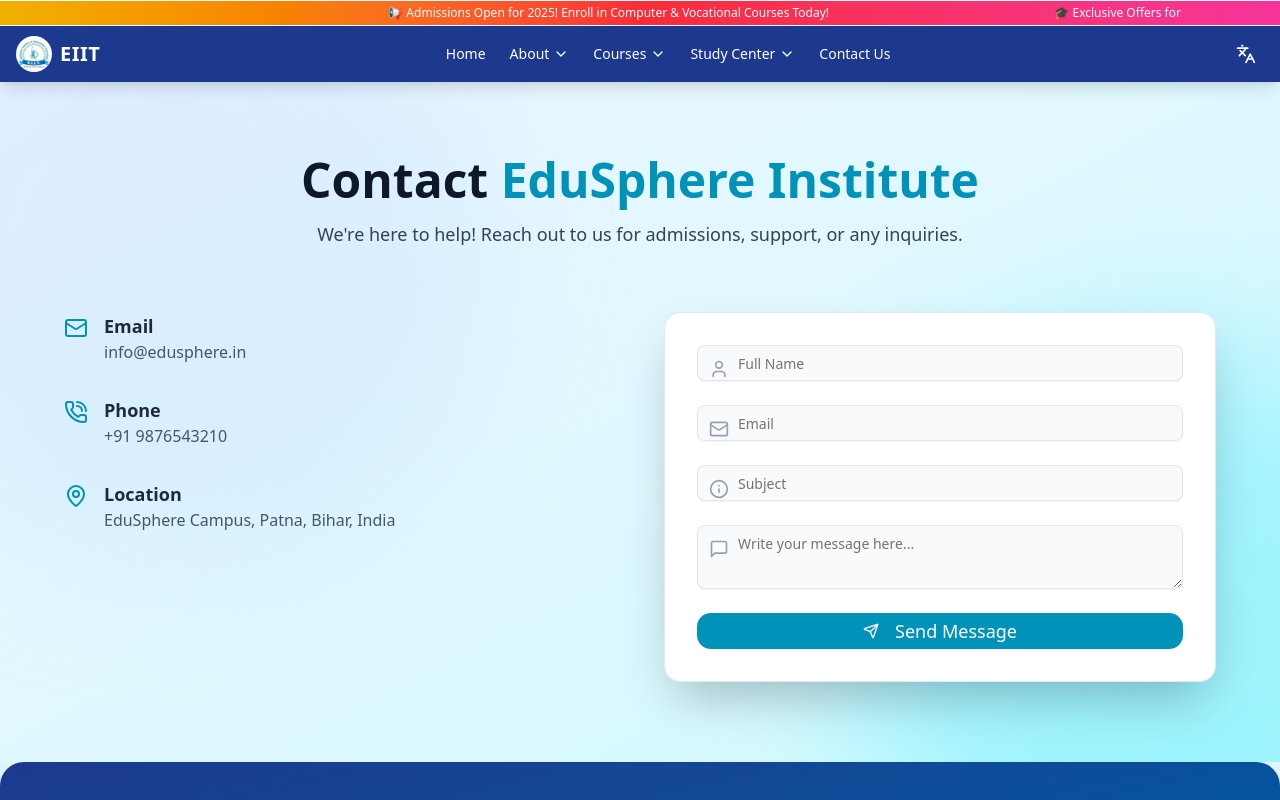
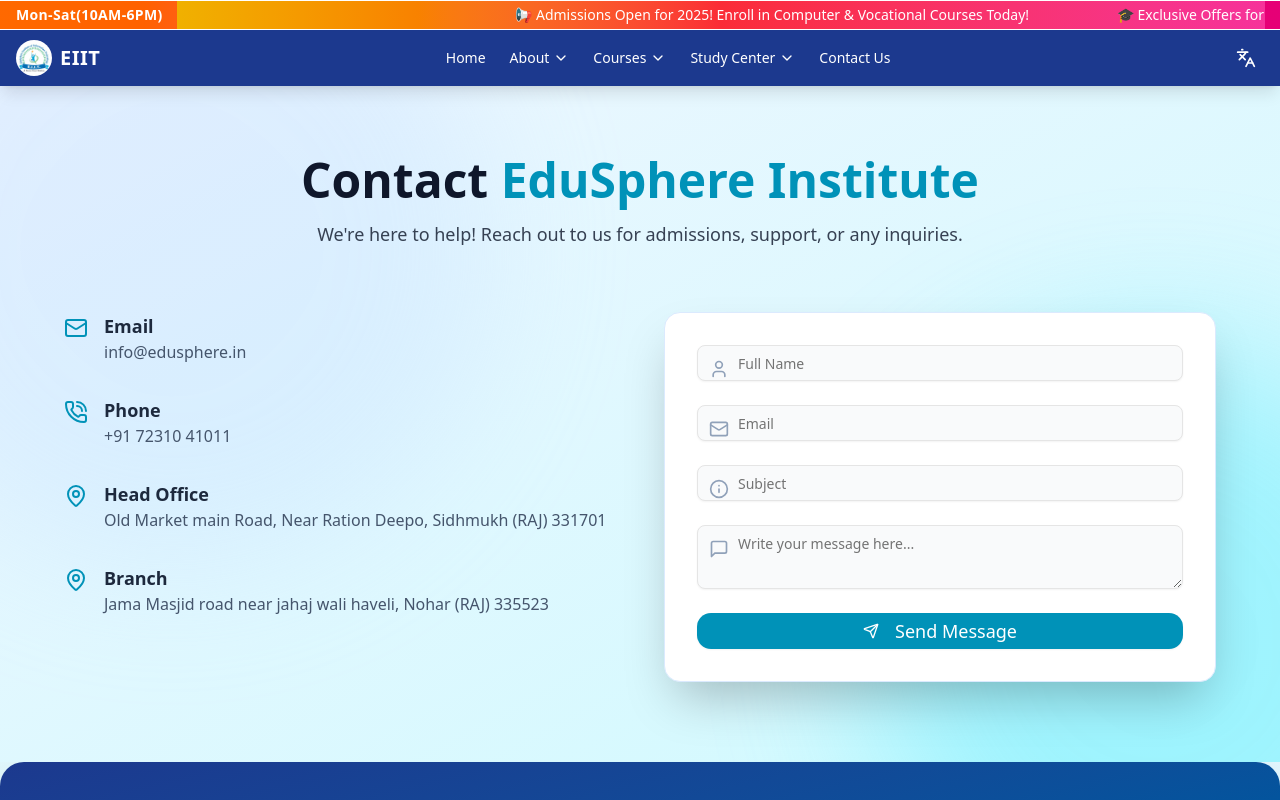
Before and after one commit to amitkumar822/EIIT, a React (Vite) app: page /contact-us in a window 1280 px wide. Shown: the top 800 px of the page. Built offline with nearby package versions, Linux system fonts and the light colour scheme.

Commit message:
feat: Update Navbar and ContactUs components for improved layout and accessibility

```diff
--- a/src/layouts/Navbar.jsx
+++ b/src/layouts/Navbar.jsx
@@ -22,8 +22,9 @@ export const Navbar = () => {
   return (
     <div className="relative z-50 text-white shadow-lg md:fixed w-full top-0">
       {/* Notification Bar */}
-      <div className=" bg-gradient-to-r from-yellow-500 via-red-500 to-pink-500 border-y border-white">
-        <div className="md:w-[85%] mx-auto flex justify-between items-center py-1 px-4 overflow-hidden">
+      {/* <div className="flex bg-gradient-to-r from-orange-400 via-red-400 to-green-300 border-y border-white">
+       <span className="pl-2"> MON-SAT(10AM-6PM)</span>
+        <div className="md:w-[75%] bg-gradient-to-r from-yellow-500 via-red-500 to-pink-500 mx-auto flex justify-between items-center py-1 px-4 overflow-hidden">
           <motion.div
             initial={{ x: "100%" }}
             animate={{ x: "-100%" }}
@@ -50,6 +51,42 @@ export const Navbar = () => {
             onMouseEnter={() => setScrollingText(false)}
             onMouseLeave={() => setScrollingText(true)}
             className="whitespace-nowrap text-xs font-medium"
+          >
+            🎓 Exclusive Offers for Early Registrations. Apply Now!
+          </motion.div>
+        </div>
+      </div> */}
+      <div className="flex items-center bg-gradient-to-r from-orange-500 to-pink-600 border-y border-white">
+        <span className="md:pl-4 md:font-semibold md:text-sm text-[9px] text-white font-bold md:tracking-wide text-nowrap">
+          Mon-Sat(10AM-6PM)
+        </span>
+        <div className="md:w-[85%] bg-gradient-to-r from-yellow-500 via-red-500 to-pink-500 mx-auto flex justify-between items-center py-1 px-4 overflow-hidden">
+          <motion.div
+            initial={{ x: "100%" }}
+            animate={{ x: "-100%" }}
+            transition={
+              scrollingText
+                ? { repeat: Infinity, duration: 30, ease: "linear" }
+                : null
+            }
+            onMouseEnter={() => setScrollingText(false)}
+            onMouseLeave={() => setScrollingText(true)}
+            className="whitespace-nowrap text-xs md:text-sm font-medium text-white"
+          >
+            📢 Admissions Open for 2025! Enroll in Computer & Vocational Courses
+            Today!
+          </motion.div>
+          <motion.div
+            initial={{ x: "100%" }}
+            animate={{ x: "-100%" }}
+            transition={
+              scrollingText
+                ? { repeat: Infinity, duration: 30, ease: "linear" }
+                : null
+            }
+            onMouseEnter={() => setScrollingText(false)}
+            onMouseLeave={() => setScrollingText(true)}
+            className="whitespace-nowrap text-xs md:text-sm font-medium text-white"
           >
             🎓 Exclusive Offers for Early Registrations. Apply Now!
           </motion.div>
--- a/src/layouts/TopBadgeBanner.jsx
+++ b/src/layouts/TopBadgeBanner.jsx
@@ -11,7 +11,12 @@ const badges = [
   {
     title: "FIT INDIA MOVEMENT",
     link: "/fit-india",
-    svg: <img src="https://mgcub.ac.in/images/fitindia.png" alt="" />,
+    svg: (
+      <img
+        src="https://mgcub.ac.in/images/fitindia.png"
+        alt=""
+      />
+    ),
   },
   {
     title: "राष्ट्रीय शिक्षा नीति 2020",
@@ -63,12 +68,12 @@ export default function TopBadgeBanner() {
                   badge.svg
                 ) : (
                   <div>
-                    <h3 className="text-lg font-bold text-indigo-900 leading-tight">
+                    <h3 className="md:text-lg text-sm font-bold text-indigo-900 leading-tight">
                       {badge.title}
                     </h3>
                     {badge.subtitle && (
                       <p
-                        className={`text-md mt-1 font-medium text-indigo-900 leading-snug`}
+                        className={`md:text-md text-xs mt-1 font-medium text-indigo-900 leading-snug`}
                       >
                         {badge.subtitle}
                       </p>
--- a/src/pages/website/home/ContactUs.jsx
+++ b/src/pages/website/home/ContactUs.jsx
@@ -55,15 +55,23 @@ export default function ContactUs() {
             <PhoneCall className="text-cyan-600 w-6 h-6 mt-1" />
             <div>
               <h4 className="text-lg font-semibold text-slate-800">Phone</h4>
-              <p className="text-slate-600">+91 9876543210</p>
+              <a href="tel: +91 72310 41011" className="text-slate-600">+91 72310 41011</a>
             </div>
           </div>
 
           <div className="flex items-start gap-4">
             <MapPin className="text-cyan-600 w-6 h-6 mt-1" />
             <div>
-              <h4 className="text-lg font-semibold text-slate-800">Location</h4>
-              <p className="text-slate-600">EduSphere Campus, Patna, Bihar, India</p>
+              <h4 className="text-lg font-semibold text-slate-800">Head Office</h4>
+              <p className="text-slate-600">Old Market main Road, Near Ration Deepo, Sidhmukh (RAJ) 331701</p>
+            </div>
+          </div>
+
+          <div className="flex items-start gap-4">
+            <MapPin className="text-cyan-600 w-6 h-6 mt-1" />
+            <div>
+              <h4 className="text-lg font-semibold text-slate-800">Branch</h4>
+              <p className="text-slate-600">Jama Masjid road near jahaj wali haveli, Nohar (RAJ) 335523</p>
             </div>
           </div>
         </motion.div>
```
